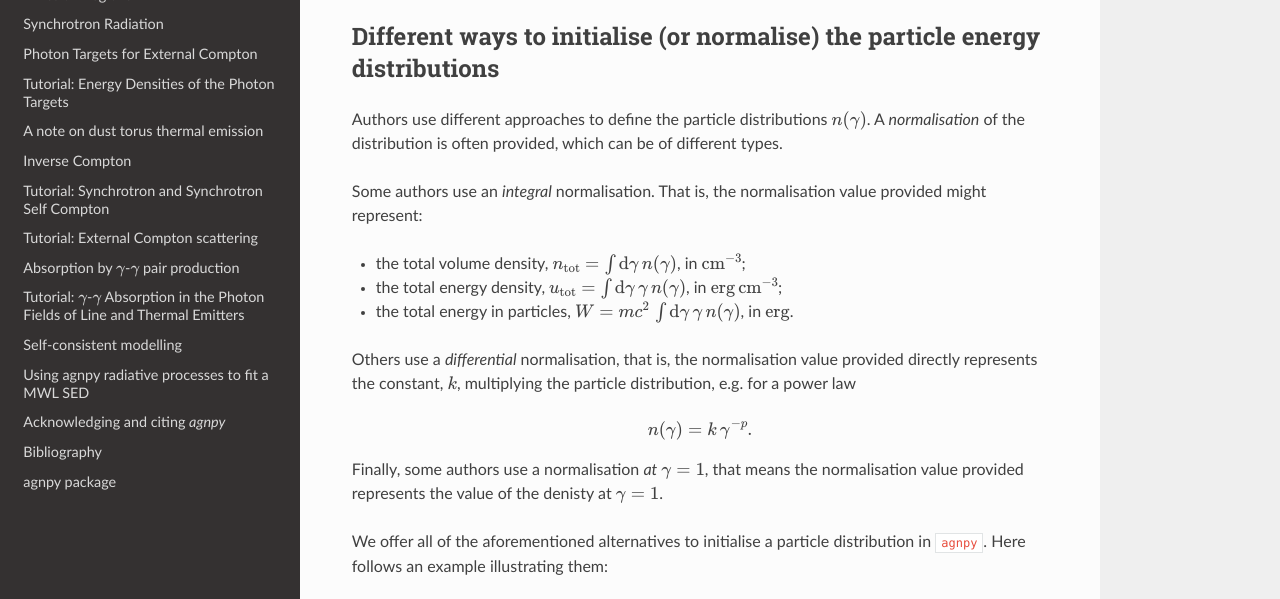
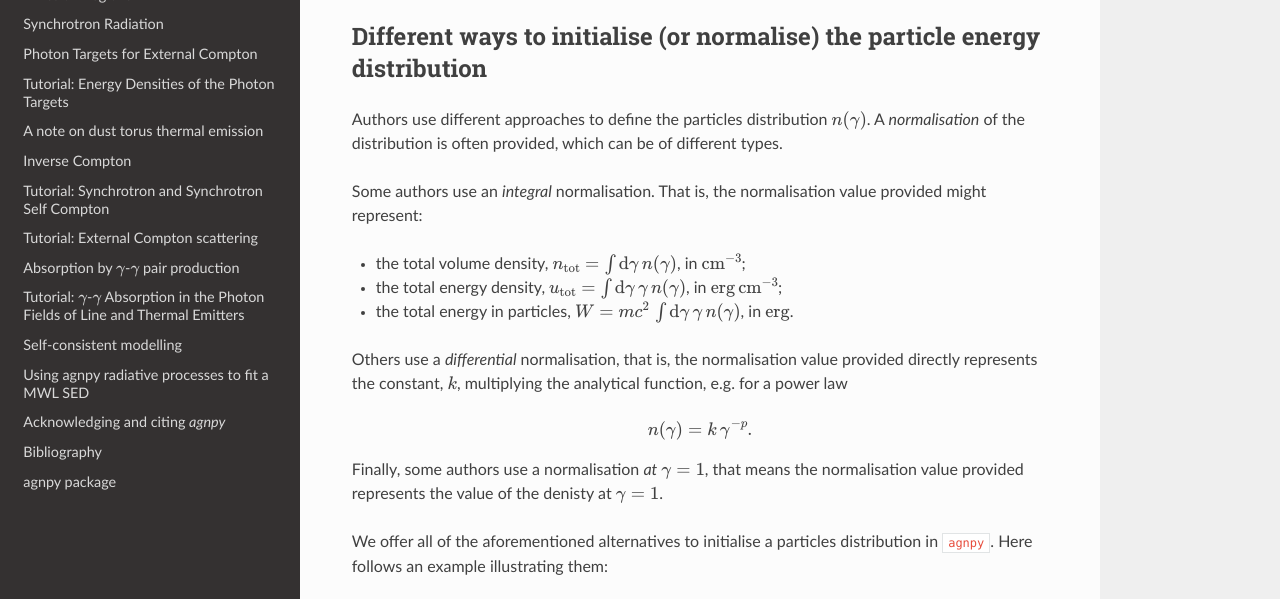
Before and after one commit to cosimoNigro/agnpy, a Sphinx documentation site: the page built from docs/spectra.rst, in a window 1280 px wide and 900 px high, scrolled down 512 px, cut to the strip 240-839 px from the top of the window. Built offline with Sphinx 7.4.7 and the Read the Docs theme 2.0.0, drawn with Linux system fonts in a browser that asks for light colours; some of the changed text lies outside the part shown.

Commit message:
small fixes in the spectra docs

```diff
--- a/docs/snippets/spectra_init_snippet.py
+++ b/docs/snippets/spectra_init_snippet.py
@@ -41,7 +41,7 @@ n_3 = LogParabola.from_total_energy(
     mass=m_e,
 )
 
-# from the denisty at gamma = 1
+# - from the denisty at gamma = 1
 n_gamma_1 = 1e-4 * u.Unit("cm-3")
 
 n_4 = LogParabola.from_density_at_gamma_1(
--- a/docs/snippets/spectra_snippet.py
+++ b/docs/snippets/spectra_snippet.py
@@ -15,7 +15,7 @@ n_e = BrokenPowerLaw(
 )
 
 # proton distribution
-n_p = PowerLaw(k=1 * u.Unit("cm-3"), p=2.3, gamma_min=10, gamma_max=1e6, mass=m_p)
+n_p = PowerLaw(k=0.1 * u.Unit("cm-3"), p=2.3, gamma_min=10, gamma_max=1e6, mass=m_p)
 
 # let us plot both particle distributions
 fig, ax = plt.subplots()
--- a/docs/spectra.rst
+++ b/docs/spectra.rst
@@ -28,9 +28,9 @@ the particle, for example:
    :include-source:
 
 
-Different ways to initialise (or normalise) the particle energy distributions
------------------------------------------------------------------------------
-Authors use different approaches to define the particle distributions :math:`n(\gamma)`.
+Different ways to initialise (or normalise) the particle energy distribution
+----------------------------------------------------------------------------
+Authors use different approaches to define the particles distribution :math:`n(\gamma)`.
 A *normalisation* of the distribution is often provided, which can be of different types.
 
 Some authors use an *integral* normalisation. That is, the normalisation value provided might represent:
@@ -40,7 +40,7 @@ Some authors use an *integral* normalisation. That is, the normalisation value p
 - the total energy in particles, :math:`W = m c^2 \, \int {\rm d \gamma} \, \gamma \, n(\gamma)`, in :math:`{\rm erg}`.
 
 Others use a *differential* normalisation, that is, the normalisation value provided directly represents the constant,
-:math:`k`, multiplying the particle distribution, e.g. for a power law
+:math:`k`, multiplying the analytical function, e.g. for a power law
 
 .. math::
     n(\gamma) = k \, \gamma^{-p}.
@@ -48,7 +48,7 @@ Others use a *differential* normalisation, that is, the normalisation value prov
 Finally, some authors use a normalisation *at* :math:`\gamma=1`, that means the normalisation value provided represents
 the value of the denisty at :math:`\gamma=1`.
 
-We offer all of the aforementioned alternatives to initialise a particle distribution in ``agnpy``.
+We offer all of the aforementioned alternatives to initialise a particles distribution in ``agnpy``.
 Here follows an example illustrating them:
 
 .. plot:: snippets/spectra_init_snippet.py
```
Also changed, not shown: other parts of docs/spectra.rst (+2 -2 lines).
